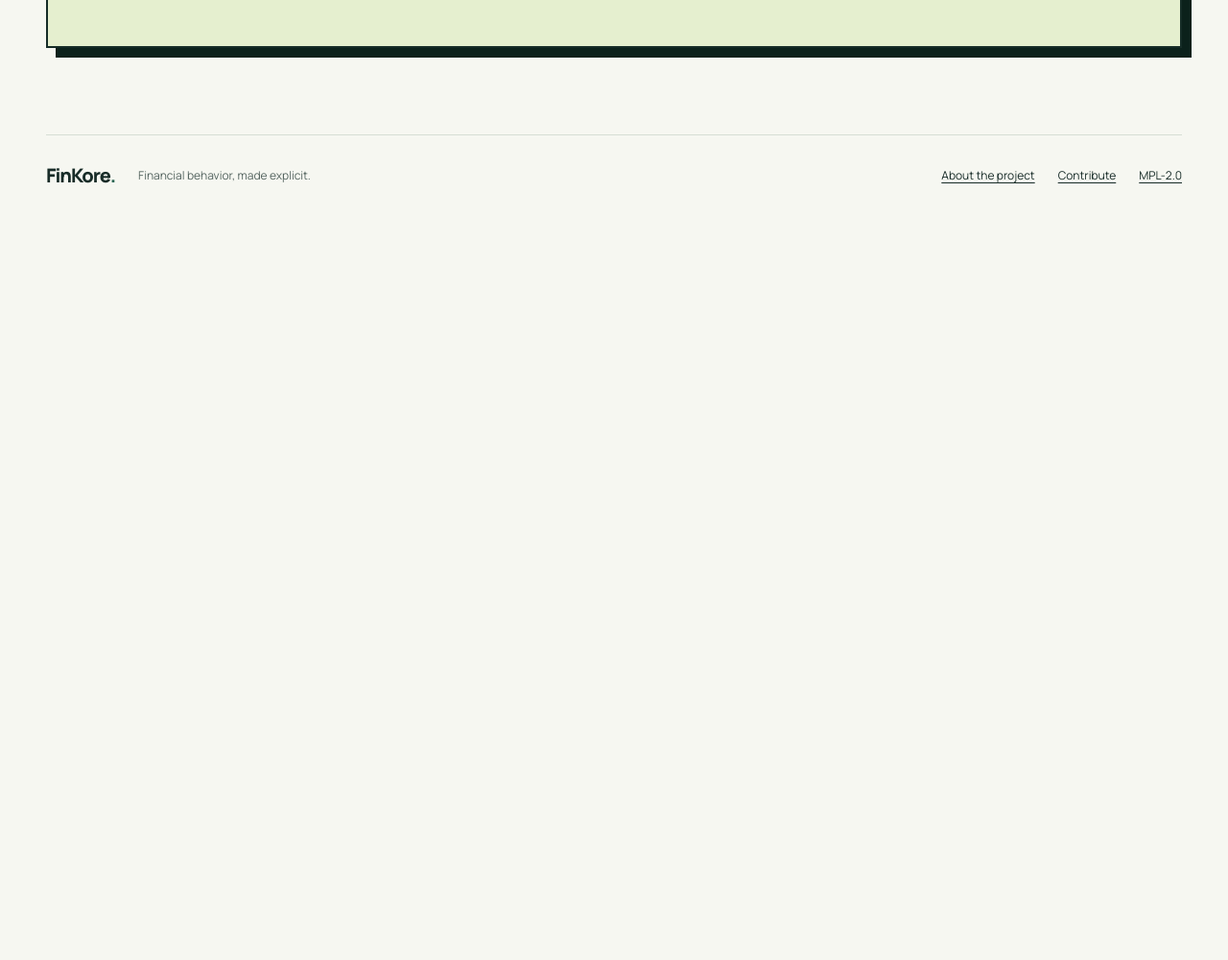
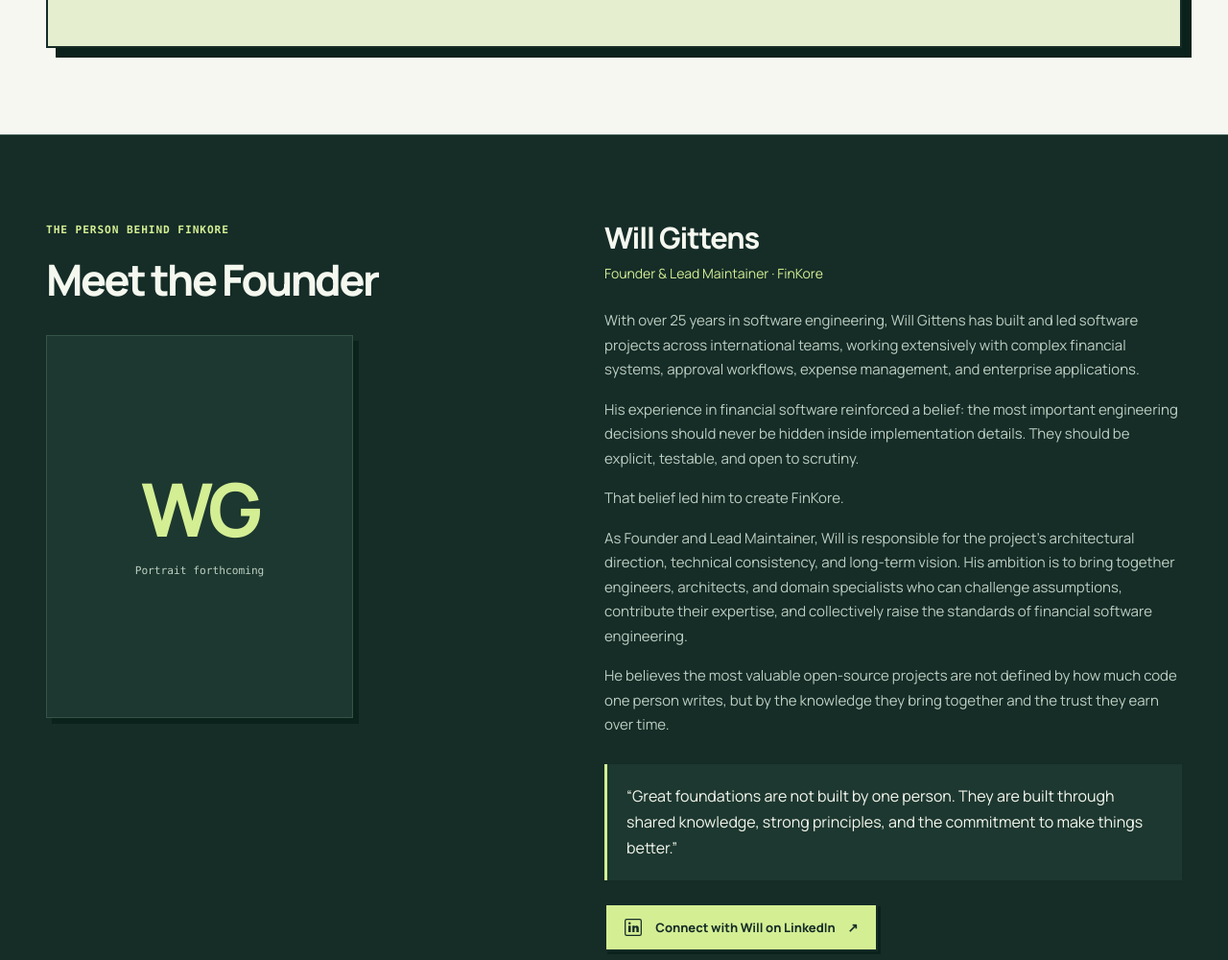
Before and after one commit to willgittens/FinKore, a website: page learn/index.html in a window 1280 px wide. Shown: the part 2460-3460 px from the top of the page at 96% size. Before the commit the page ends 2693 px from the top, so only its background shows below. Drawn offline with Linux system fonts and the light colour scheme.

Commit message:
Learn Page New Content: Bio

```diff
--- a/learn/css/coredoc.css
+++ b/learn/css/coredoc.css
@@ -1,6 +1,6 @@
 /* SPDX-License-Identifier: MPL-2.0 */
 /* CoreDoc discovery and reading share the home page's palette and hard shadows. */
-.core-explorer {
+.core-explorer, .founder {
   --ink: #f5f8ef;
   --muted: #bdcfc2;
   --accent: #d4ee94;
@@ -9,9 +9,9 @@
   background: var(--dark);
   color: var(--ink);
 }
-.core-explorer-layout { display: grid; grid-template-columns: minmax(0, 0.9fr) minmax(0, 1.1fr); gap: clamp(3rem, 7vw, 7rem); align-items: start; }
-.core-explorer .eyebrow { color: var(--lime); }
-.core-explorer :focus-visible { outline-color: var(--lime); }
+.core-explorer-layout, .founder-layout { display: grid; grid-template-columns: minmax(0, 0.9fr) minmax(0, 1.1fr); gap: clamp(3rem, 7vw, 7rem); align-items: start; }
+.core-explorer .eyebrow, .founder .eyebrow { color: var(--lime); }
+.core-explorer :focus-visible, .founder :focus-visible { outline-color: var(--lime); }
 .core-explorer .section-heading > .core-index-count { color: var(--ink); font-weight: 750; font-size: 1rem; }
 .core-explorer .section-heading > .core-index-note { font-size: 0.8125rem; }
 .core-explorer .text-link { margin-top: 1.25rem; }
@@ -92,7 +92,7 @@
   .core-reader-layout { grid-template-columns: 14rem minmax(0, 1fr); gap: 1.5rem; }
 }
 @media (max-width: 56rem) {
-  .core-explorer-layout { gap: 2.5rem; }
+  .core-explorer-layout, .founder-layout { gap: 2.5rem; }
 }
 @media (max-width: 48rem) {
   .core-reader-layout { grid-template-columns: minmax(0, 1fr); }
@@ -105,7 +105,7 @@
   .core-rule, .core-principle { scroll-margin-top: 5rem; }
 }
 @media (max-width: 45rem) {
-  .core-explorer-layout { grid-template-columns: minmax(0, 1fr); }
+  .core-explorer-layout, .founder-layout { grid-template-columns: minmax(0, 1fr); }
   .core-explorer .section-heading > p { max-width: 65ch; }
   .core-index-item summary { grid-template-columns: minmax(0, 1fr) 1rem; gap: 0.5rem 0.75rem; padding: 1rem; }
   .core-index-number, .core-index-title { grid-column: 1; }
--- a/learn/css/styles.css
+++ b/learn/css/styles.css
@@ -494,6 +494,93 @@ code {
   font-size: 0.8125rem;
 }
 
+/* The founder profile shares the CoreDoc section's grid and dark palette. */
+.founder {
+  border-top: 1px solid var(--line);
+}
+
+.founder-profile, .founder-content {
+  min-width: 0;
+}
+
+.founder-portrait {
+  width: min(100%, 20rem);
+  margin-top: 2rem;
+  border: 1px solid var(--line);
+  background: var(--surface);
+  box-shadow: var(--shadow-card);
+}
+
+.founder-portrait-placeholder, .founder-portrait img {
+  display: block;
+  width: 100%;
+  height: auto;
+  aspect-ratio: 4 / 5;
+  object-fit: cover;
+}
+
+.founder-portrait-placeholder {
+  display: flex;
+  flex-direction: column;
+  align-items: center;
+  justify-content: center;
+  gap: 1rem;
+  padding: 1.25rem;
+}
+
+.founder-initials {
+  color: var(--lime);
+  font-size: clamp(3.5rem, 6vw, 5rem);
+  font-weight: 750;
+  line-height: 1;
+  letter-spacing: -0.055em;
+}
+
+.founder-portrait-label {
+  color: var(--muted);
+  font-family: var(--mono);
+  font-size: 0.7rem;
+}
+
+.founder-identity h3 {
+  font-size: clamp(1.5rem, 2.4vw, 2rem);
+}
+
+.founder-identity p {
+  margin-top: 0.5rem;
+  color: var(--accent);
+  font-size: 0.875rem;
+}
+
+.founder-bio {
+  margin-top: 1.5rem;
+  color: var(--muted);
+  font-size: 0.9375rem;
+}
+
+.founder-bio p + p {
+  margin-top: 1rem;
+}
+
+.founder-quote {
+  margin: 1.75rem 0 0;
+  padding: 1.25rem;
+  border-left: 3px solid var(--lime);
+  background: var(--surface);
+  font-size: 1rem;
+}
+
+.founder-link {
+  max-width: 100%;
+  margin-top: 1.5rem;
+}
+
+.founder-link svg {
+  flex: 0 0 1.25rem;
+  width: 1.25rem;
+  height: 1.25rem;
+}
+
 /* The governing document comes first; the diagram follows the same order on mobile. */
 .how-flow {
   margin-top: 3rem;
@@ -818,6 +905,10 @@ code {
     max-width: 48ch;
   }
 
+  .founder-portrait {
+    width: min(100%, 16rem);
+  }
+
   .resource-list {
     gap: 1rem;
     margin-top: 2rem;
--- a/learn/index.html
+++ b/learn/index.html
@@ -186,6 +186,49 @@
         </div>
       </section>
 
+      <section class="section founder" id="founder" aria-labelledby="founder-title">
+        <div class="container founder-layout">
+          <div class="founder-profile">
+            <header class="section-heading">
+              <p class="eyebrow">The person behind FinKore</p>
+              <h2 id="founder-title">Meet the Founder</h2>
+            </header>
+            <div class="founder-portrait">
+              <!-- Replace .founder-portrait-placeholder with an img using a local portrait, alt="Will Gittens", width="640", height="800", loading="lazy" and decoding="async". -->
+              <div class="founder-portrait-placeholder" role="img" aria-label="Portrait placeholder for Will Gittens">
+                <span class="founder-initials" aria-hidden="true">WG</span>
+                <span class="founder-portrait-label" aria-hidden="true">Portrait forthcoming</span>
+              </div>
+            </div>
+          </div>
+          <div class="founder-content">
+            <header class="founder-identity">
+              <h3>Will Gittens</h3>
+              <p>Founder &amp; Lead Maintainer <span aria-hidden="true">·</span> FinKore</p>
+            </header>
+            <div class="founder-bio">
+              <p>With over 25 years in software engineering, Will Gittens has built and led software projects across international teams, working extensively with complex financial systems, approval workflows, expense management, and enterprise applications.</p>
+              <p>His experience in financial software reinforced a belief: the most important engineering decisions should never be hidden inside implementation details. They should be explicit, testable, and open to scrutiny.</p>
+              <p>That belief led him to create FinKore.</p>
+              <p>As Founder and Lead Maintainer, Will is responsible for the project's architectural direction, technical consistency, and long-term vision. His ambition is to bring together engineers, architects, and domain specialists who can challenge assumptions, contribute their expertise, and collectively raise the standards of financial software engineering.</p>
+              <p>He believes the most valuable open-source projects are not defined by how much code one person writes, but by the knowledge they bring together and the trust they earn over time.</p>
+            </div>
+            <blockquote class="founder-quote">
+              <p>“Great foundations are not built by one person. They are built through shared knowledge, strong principles, and the commitment to make things better.”</p>
+            </blockquote>
+            <a class="button founder-link" href="https://www.linkedin.com/in/will-gittens/" target="_blank" rel="noopener noreferrer">
+              <svg viewBox="0 0 24 24" aria-hidden="true" focusable="false" fill="currentColor">
+                <rect x="2" y="2" width="20" height="20" rx="2" fill="none" stroke="currentColor" stroke-width="1.5" />
+                <circle cx="7.5" cy="7" r="1.5" />
+                <path d="M6 10h3v8H6zm5 0h3v1.1c.5-.8 1.2-1.3 2.3-1.3 2 0 2.7 1.3 2.7 3.4V18h-3v-4.2c0-1-.3-1.6-1.1-1.6-.8 0-1.2.6-1.2 1.6V18H11z" />
+              </svg>
+              <span>Connect with Will on LinkedIn</span>
+              <span aria-hidden="true">↗</span>
+            </a>
+          </div>
+        </div>
+      </section>
+
     </main>
 
     <footer class="site-footer">
```
Also changed, not shown: docs/tools/check-release-content.js (+18 -3 lines), docs/tools/test/check-release-content.test.js (+32 -0 lines), docs/tools/README.md.
